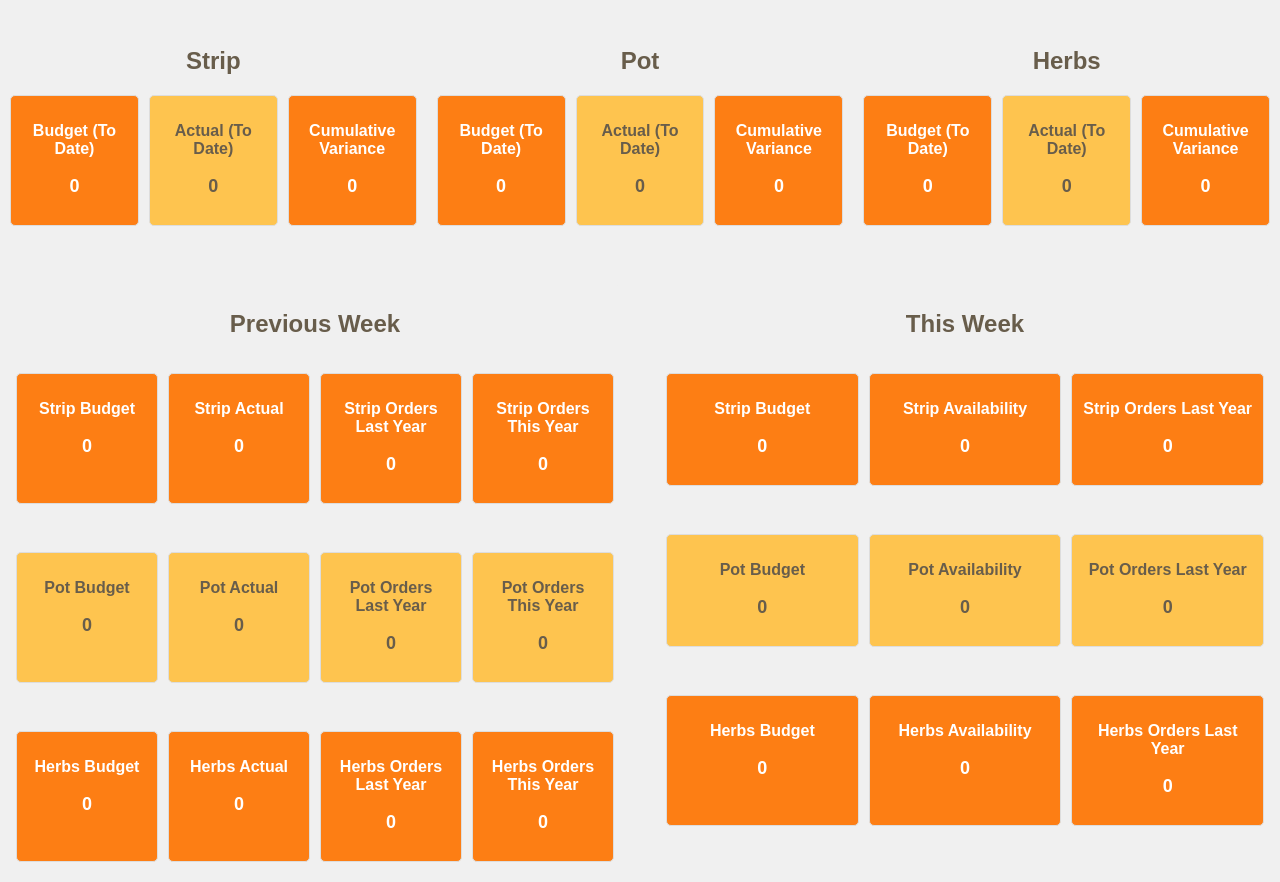
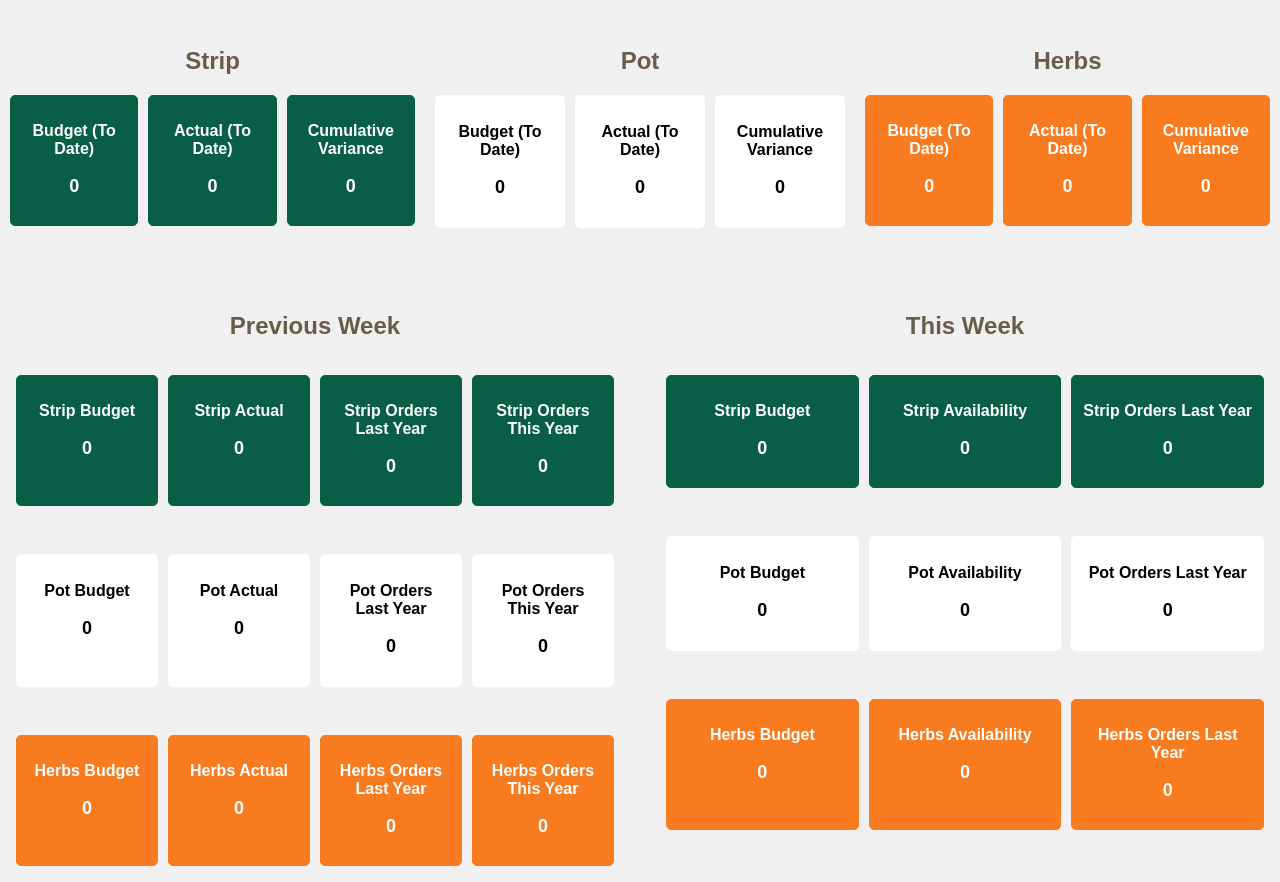
Before and after one commit to QuantilDev/dashboard, a plain HTML site: page index.html in a window 1280 px wide. Shown: the part 83-965 px from the top of the page. Drawn offline with Linux system fonts and the light colour scheme.

Commit message:
Add files via upload

```diff
--- a/index.html
+++ b/index.html
@@ -32,7 +32,7 @@
                     <h3>Budget (To Date)</h3>
                     <p id="strip-budget">0</p>
                 </div>
-                <div class="card2">
+                <div class="card">
                     <h3>Actual (To Date)</h3>
                     <p id="strip-actual">0</p>
                 </div>
@@ -46,7 +46,7 @@
         <div class="category">
             <h2>Pot</h2>
             <div class="category-row">
-                <div class="card">
+                <div class="card2">
                     <h3>Budget (To Date)</h3>
                     <p id="pot-budget">0</p>
                 </div>
@@ -54,7 +54,7 @@
                     <h3>Actual (To Date)</h3>
                     <p id="pot-actual">0</p>
                 </div>
-                <div class="card">
+                <div class="card2">
                     <h3>Cumulative Variance</h3>
                     <p id="pot-variance">0</p>
                 </div>
@@ -64,15 +64,15 @@
         <div class="category">
             <h2>Herbs</h2>
             <div class="category-row">
-                <div class="card">
+                <div class="card3">
                     <h3>Budget (To Date)</h3>
                     <p id="herbs-budget">0</p>
                 </div>
-                <div class="card2">
+                <div class="card3">
                     <h3>Actual (To Date)</h3>
                     <p id="herbs-actual">0</p>
                 </div>
-                <div class="card">
+                <div class="card3">
                     <h3>Cumulative Variance</h3>
                     <p id="herbs-variance">0</p>
                 </div>
@@ -125,19 +125,19 @@
                 </div>
                 <br>
                 <div class="category-row">
-                    <div class="card">
+                    <div class="card3">
                         <h3>Herbs Budget</h3>
                         <p id="prev-herbs-budget">0</p>
                     </div>
-                    <div class="card">
+                    <div class="card3">
                         <h3>Herbs Actual</h3>
                         <p id="prev-herbs-actual">0</p>
                     </div>
-                    <div class="card">
+                    <div class="card3">
                         <h3>Herbs Orders Last Year</h3>
                         <p id="prev-herbs-orders-last-year">0</p>
                     </div>
-                    <div class="card">
+                    <div class="card3">
                         <h3>Herbs Orders This Year</h3>
                         <p id="prev-herbs-orders-this-year">0</p>
                     </div>
@@ -180,15 +180,15 @@
         </div>
         <br>
         <div class="category-row">
-            <div class="card">
+            <div class="card3">
                 <h3>Herbs Budget</h3>
                 <p id="this-week-herbs-budget">0</p>
             </div>
-            <div class="card">
+            <div class="card3">
                 <h3>Herbs Availability</h3>
                 <p id="this-week-herbs-availability">0</p>
             </div>
-            <div class="card">
+            <div class="card3">
                 <h3>Herbs Orders Last Year</h3>
                 <p id="this-week-herbs-orders-last-year">0</p>
             </div>
--- a/styles.css
+++ b/styles.css
@@ -107,8 +107,8 @@ select, input {
     flex: 1; /* Allow cards to have equal width */
     text-align: center;
     padding: 10px;
-    background: #fd7e14;
-    border: 1px solid #ddd;
+    background: #095f45;
+    border: 1px solid #095f45;
     border-radius: 5px;
 }
 
@@ -116,8 +116,17 @@ select, input {
     flex: 1; /* Allow cards to have equal width */
     text-align: center;
     padding: 10px;
-    background: #fec44f;
-    border: 1px solid #ddd;
+    background: #ffffff;
+    border: 2.5px solid #ffffff;
+    border-radius: 5px;
+}
+
+.card3 {
+    flex: 1; /* Allow cards to have equal width */
+    text-align: center;
+    padding: 10px;
+    background: #F87B1F;
+    border: 1px solid #F87B1F;
     border-radius: 5px;
 }
 
@@ -130,7 +139,7 @@ select, input {
 .card2 h3 {
     font-size: 16px;
     margin-bottom: 8px;
-    color: #685D4B;
+    color: #000000;
 }
 
 .card p {
@@ -142,5 +151,17 @@ select, input {
 .card2 p {
     font-size: 18px;
     font-weight: bold;
-    color: #685D4B;
+    color: #000000;
 }
+
+.card3 h3 {
+    font-size: 16px;
+    margin-bottom: 8px;
+    color: #ffffff;
+}
+
+.card3 p {
+    font-size: 18px;
+    font-weight: bold;
+    color: #ffffff;
+}
```
